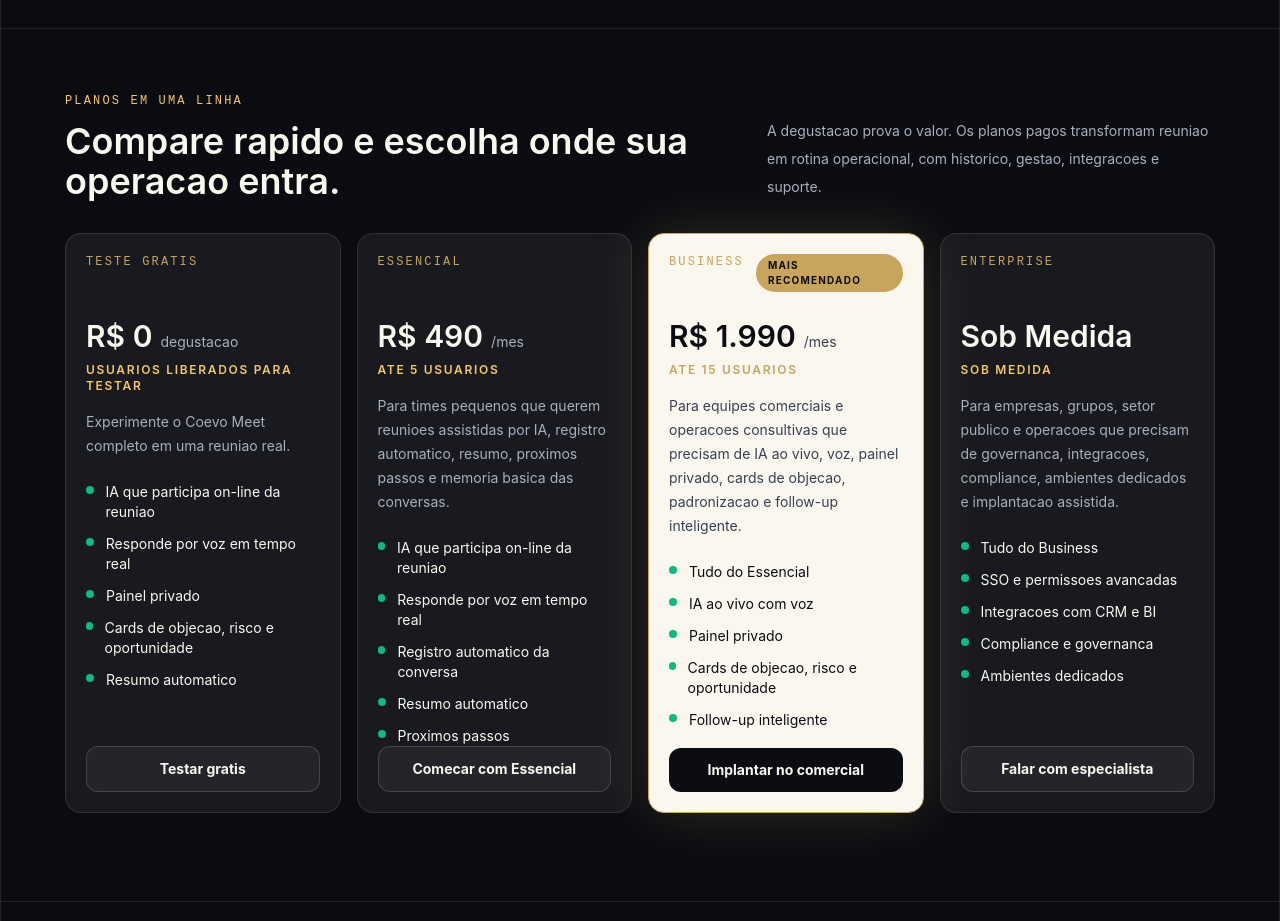
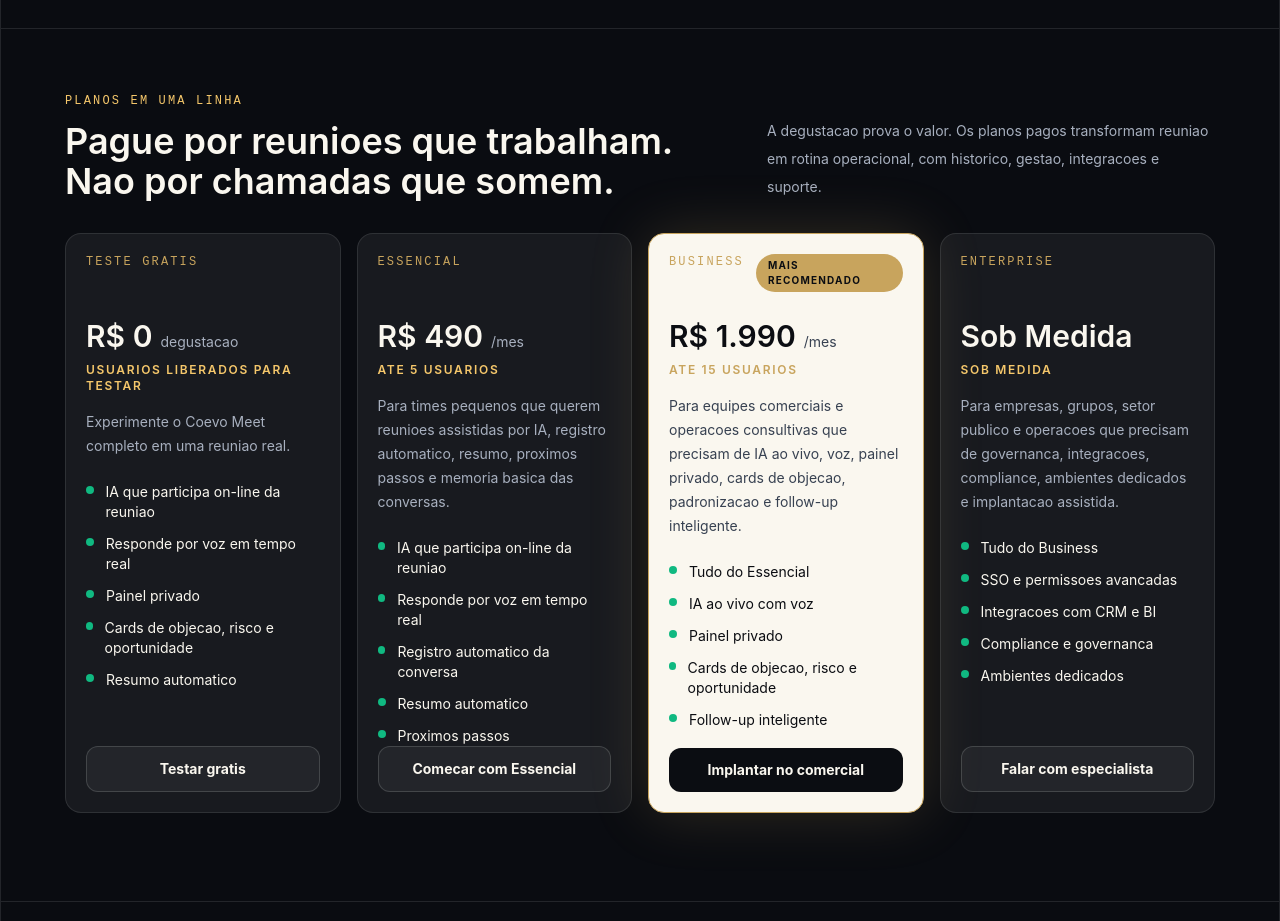
Before and after one commit to Renatcg/um-meeting-ai, a Next.js app in the folder apps/web/: page /coevo-meet in a window 1280 px wide. Shown: the part 8120-9041 px from the top of the page. Built offline with nearby package versions, Linux system fonts and the light colour scheme.

Commit message:
Update inline pricing headline

```diff
--- a/apps/web/app/coevo-meet/coevo-meet-landing.tsx
+++ b/apps/web/app/coevo-meet/coevo-meet-landing.tsx
@@ -1098,7 +1098,7 @@ export default function CoevoMeetLanding({
                 Planos em uma linha
               </p>
               <h2 className="mt-3 font-display text-4xl font-semibold">
-                Compare rapido e escolha onde sua operacao entra.
+                Pague por reunioes que trabalham. Nao por chamadas que somem.
               </h2>
             </div>
             <p className="max-w-md text-sm leading-7 text-[#A8B0BF]">
```
